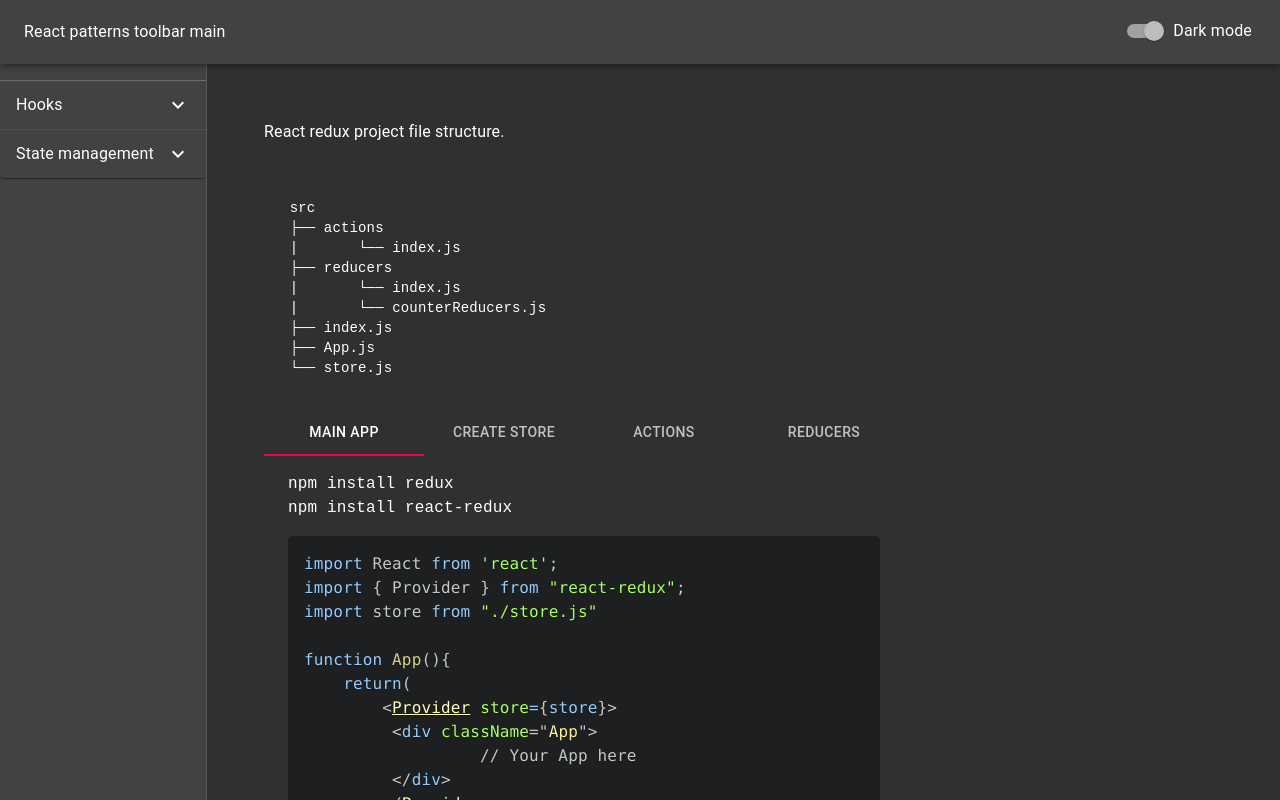
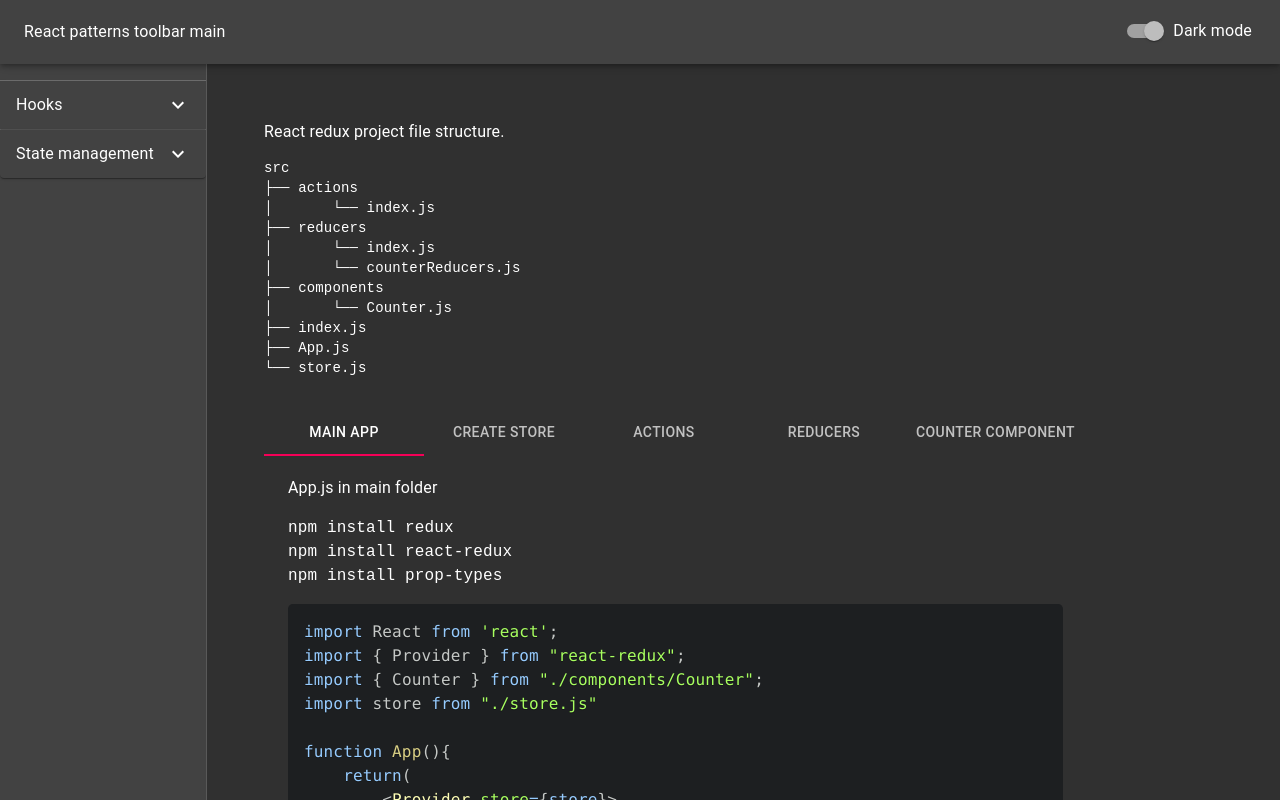
Before and after one commit to apokalipsa44/react-patterns, a React (Create React App) app: page /state/redux in a window 1280 px wide. Shown: the top 800 px of the page. Built offline with nearby package versions, Linux system fonts and the light colour scheme.

Commit message:
redux view done

```diff
--- a/src/views/stateManagement/ReduxView.js
+++ b/src/views/stateManagement/ReduxView.js
@@ -8,8 +8,9 @@ import {
   reducersSnippetsCounter,
 } from "./reduxSnippets/reducersSnippets";
 import { reduxFileStructure } from "./reduxSnippets/reduxSkeletonSnippets";
+import { counterComponentCode } from "./reduxSnippets/counterSnippets";
+import { atomDark } from "react-syntax-highlighter/dist/esm/styles/prism";
 import { Prism as SyntaxHighlighter } from "react-syntax-highlighter";
-import { atomDark } from "react-syntax-highlighter/dist/esm/styles/prism";
 
 function ReduxView() {
   function TabPanel(props) {
@@ -37,23 +38,28 @@ function ReduxView() {
   return (
     <Container>
       <Typography>React redux project file structure.</Typography>
-      <pre>{reduxFileStructure}</pre>
+      <pre >{reduxFileStructure}</pre>
       <Box mb="30px"></Box>
       <Tabs value={selectedTab} onChange={handleChange}>
         <Tab label="Main App" />
         <Tab label="Create Store" />
         <Tab label="Actions" />
         <Tab label="Reducers" />
+        <Tab label="Counter component" />
       </Tabs>
-      <TabPanel selectedTab={selectedTab} index={1}>
+
+      <Box mb="20px"></Box>
+
+      <TabPanel selectedTab={selectedTab} index={1}><Typography>store.js in main folder</Typography>
         <SyntaxHighlighter style={atomDark} language="jsx">
           {createStoreSnippets}
         </SyntaxHighlighter>
       </TabPanel>
       <TabPanel selectedTab={selectedTab} index={0}>
-        <Typography>
-          <pre>{mainAppNpms}</pre>
-        </Typography>
+      <Typography>App.js in main folder</Typography>
+        <pre>
+     {mainAppNpms}
+        </pre>
         <SyntaxHighlighter style={atomDark} language="jsx">
           {mainAppSnippets}
         </SyntaxHighlighter>
@@ -75,6 +81,12 @@ function ReduxView() {
           {reducersSnippetsCounter}
         </SyntaxHighlighter>
       </TabPanel>
+      <TabPanel selectedTab={selectedTab} index={4}>
+        <Typography>File Counter.js in Components folder</Typography>
+        <SyntaxHighlighter style={atomDark} language="jsx">
+          {counterComponentCode}
+        </SyntaxHighlighter>
+      </TabPanel>
     </Container>
   );
 }
--- /dev/null
+++ b/src/views/stateManagement/reduxSnippets/counterSnippets.js
@@ -0,0 +1,34 @@
+export const counterComponentCode =
+`import React from "react";
+import PropTypes from "prop-types";
+import { connect } from "react-redux";
+import { bindActionCreators } from "redux";
+import { increaseCount, decreaseCount } from "../actions/index";
+
+function Counter() {
+  return (
+    <div>
+      <h1>Counter app</h1>
+      <h1> {this.props.count} </h1>
+      <button onClick={this.props.handleIncrease}> Increase </button>
+      <button onClick={this.props.handleDecrease}> Decrease </button>
+    </div>
+  );
+}
+function mapStateToProps(state) {
+  return {
+    count: state.counter.count,
+  };
+}
+
+function mapDispatchToProps(dispatch) {
+  return bindActionCreators(
+    {
+      handleIncrease: increaseCount,
+      handleDecrease: decreaseCount,
+    },
+    dispatch
+  );
+}
+
+export default Counter;`
--- a/src/views/stateManagement/reduxSnippets/mainAppSnippets.js
+++ b/src/views/stateManagement/reduxSnippets/mainAppSnippets.js
@@ -1,12 +1,13 @@
 export const mainAppSnippets = `import React from 'react';
 import { Provider } from "react-redux";
+import { Counter } from "./components/Counter";
 import store from "./store.js"
 
 function App(){
     return(
         <Provider store={store}>
          <div className="App">
-                  // Your App here
+           <Counter></Counter>
          </div>
         </Provider>
     )
@@ -14,4 +15,5 @@ function App(){
 export default App;`;
 
 export const mainAppNpms = `npm install redux
-npm install react-redux`;
+npm install react-redux
+npm install prop-types`;
--- a/src/views/stateManagement/reduxSnippets/reduxSkeletonSnippets.js
+++ b/src/views/stateManagement/reduxSnippets/reduxSkeletonSnippets.js
@@ -1,12 +1,12 @@
-export const reduxFileStructure = `
-
-   src
-   ├── actions
-   |       └── index.js
-   ├── reducers
-   |       └── index.js
-   |       └── counterReducers.js
-   ├── index.js
-   ├── App.js
-   └── store.js
+export const reduxFileStructure = `src
+├── actions
+│       └── index.js
+├── reducers
+│       └── index.js
+│       └── counterReducers.js
+├── components
+│       └── Counter.js
+├── index.js
+├── App.js
+└── store.js
 `;
```
